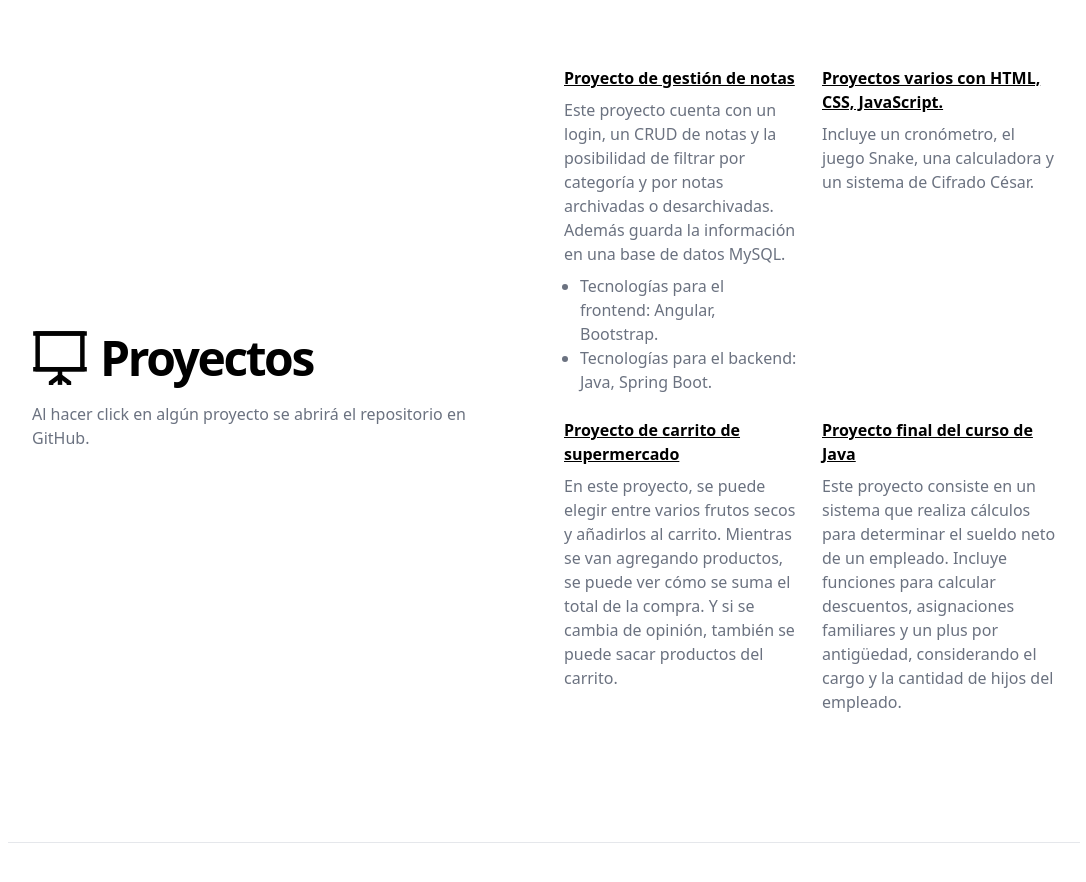
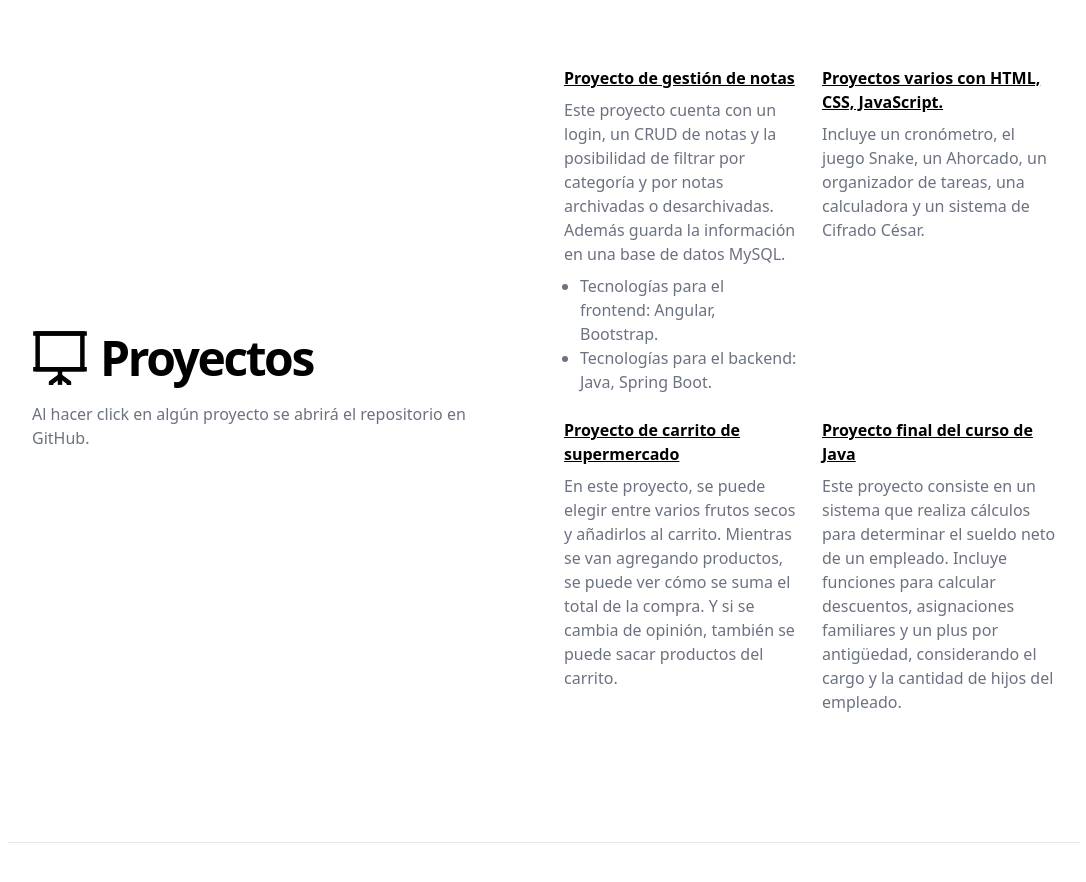
Before and after one commit to carolinacomba/my-portfolio, an Angular app: page / in a window 1280 px wide. Shown: the part 1560-2442 px from the top of the page, without its empty margins (96-1182 px from the left). Built offline with nearby package versions, Linux system fonts and the light colour scheme; a small style sheet from the web is missing.

Commit message:
Update proyectos.component.html

```diff
--- a/src/app/components/proyectos/proyectos.component.html
+++ b/src/app/components/proyectos/proyectos.component.html
@@ -58,7 +58,7 @@
                         Proyectos varios con HTML, CSS, JavaScript.
                     </a>
                     <p class="text-gray-500 dark:text-gray-400">
-                        Incluye un cronómetro, el juego Snake, una calculadora y un sistema de Cifrado
+                        Incluye un cronómetro, el juego Snake, un Ahorcado, un organizador de tareas, una calculadora y un sistema de Cifrado
                         César.
                     </p>
                 </div>
```
